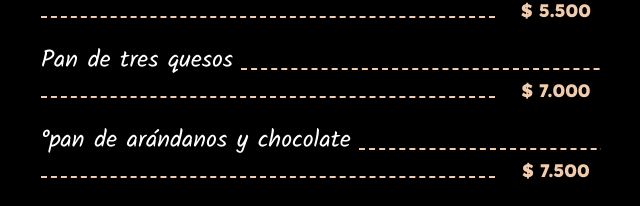
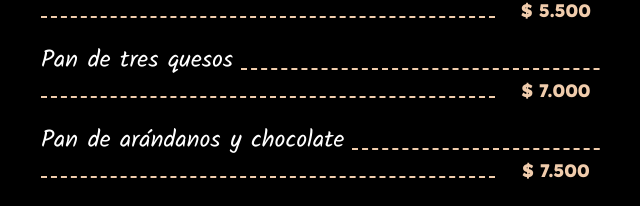
Before and after one commit to Naramatsu/PomaRosa, a React (Create React App) app: page / in a window 1280 px wide. Shown: the part 2897-3103 px from the top of the page, without its empty margins (319-959 px from the left). Built offline with nearby package versions, Linux system fonts and the light colour scheme.

Commit message:
Fixed Pan de arándanos y chocolate name

```diff
--- a/src/data/cafe.js
+++ b/src/data/cafe.js
@@ -172,7 +172,7 @@ export const accompanyProductList = [
   },
   {
     name: {
-      [SPANISH]: "°Pan de arándanos y chocolate",
+      [SPANISH]: "Pan de arándanos y chocolate",
       [ENGLISH]: "Blueberry and chocolate bread",
     },
     hotPrice: "7.500",
```
